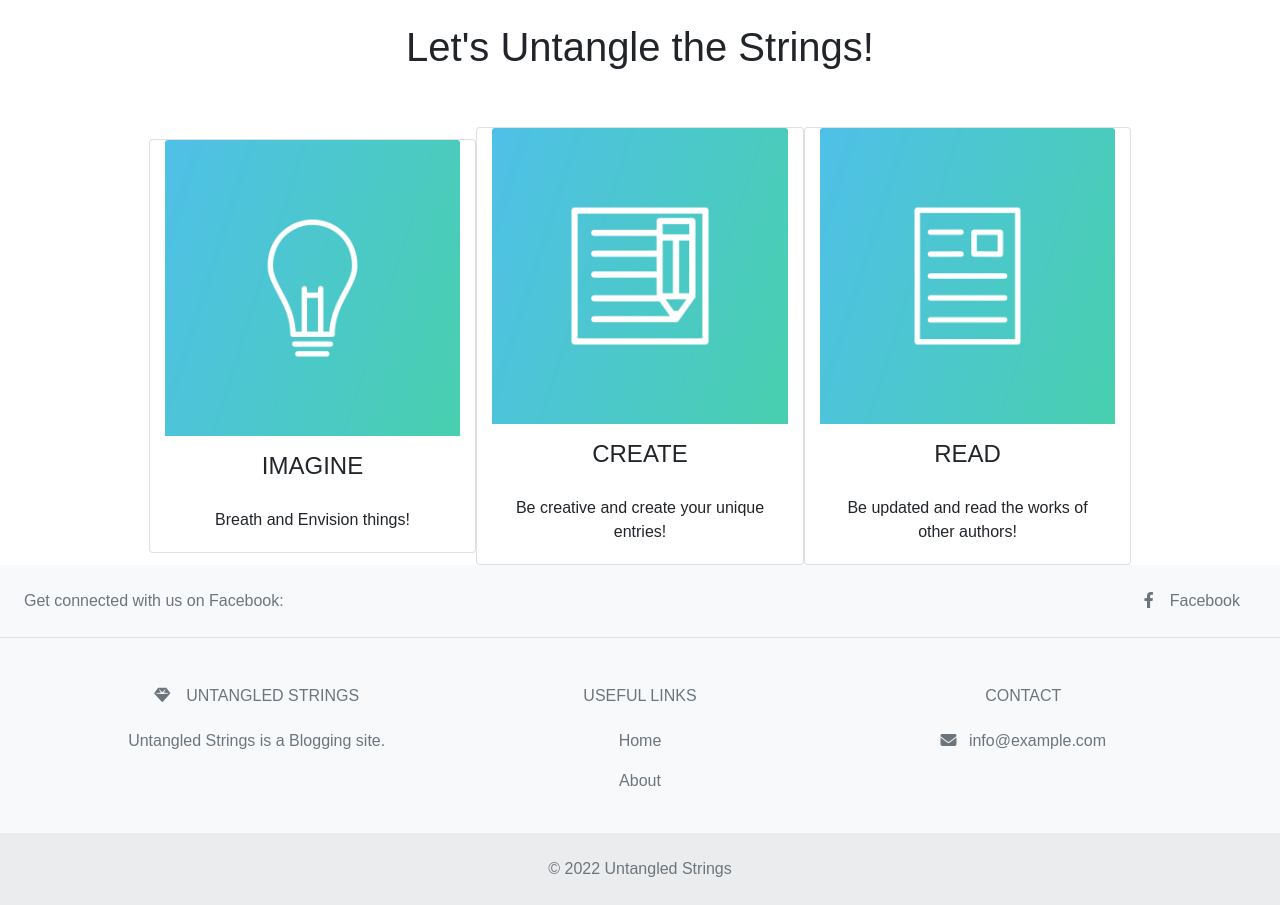
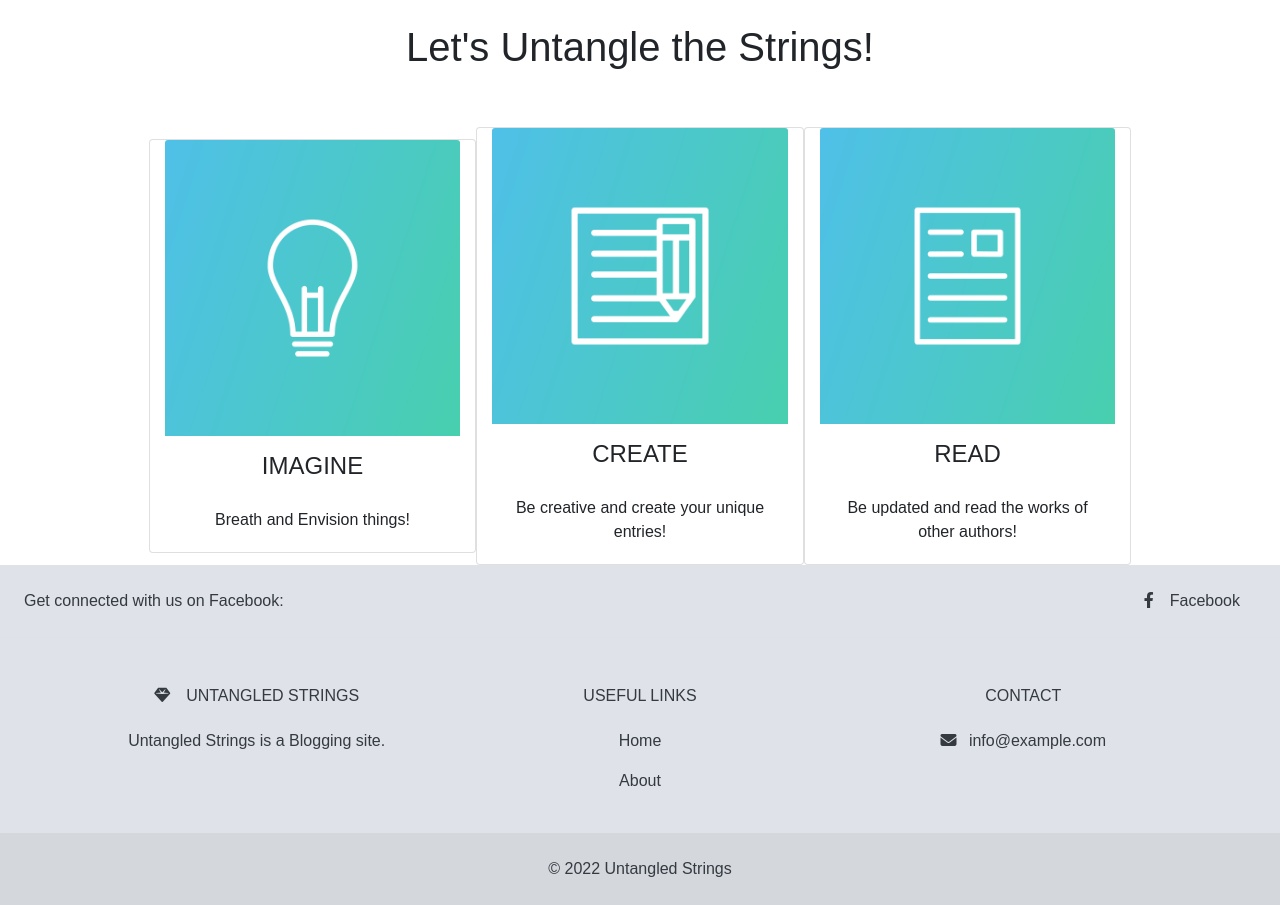
Before and after one commit to JoshuaDelRosario017/untangled-strings-blog, a Django app: page / in a window 1280 px wide. Shown: the part 807-1712 px from the top of the page. Run offline with Django 4.2, Linux system fonts and the light colour scheme; some libraries are stand-ins or nearby versions.

Commit message:
Footer customize

```diff
--- a/untangled/static/css/style.css
+++ b/untangled/static/css/style.css
@@ -855,6 +855,12 @@ input, textarea{
   cursor: pointer;
 }
 
+
+footer {
+  background-color: var(--secondary) !important;
+}
+
+
 /*======================================
   MEDIA QUERIES
 ========================================*/
--- a/untangled/templates/partials/_footer.html
+++ b/untangled/templates/partials/_footer.html
@@ -1,4 +1,4 @@
-<footer class="text-center text-lg-start bg-light text-muted">
+<footer class="text-center text-lg-start text-dark">
     <!-- Section: Social media -->
     <section class="d-flex justify-content-center justify-content-lg-between p-4 border-bottom">
       <!-- Left -->
```
